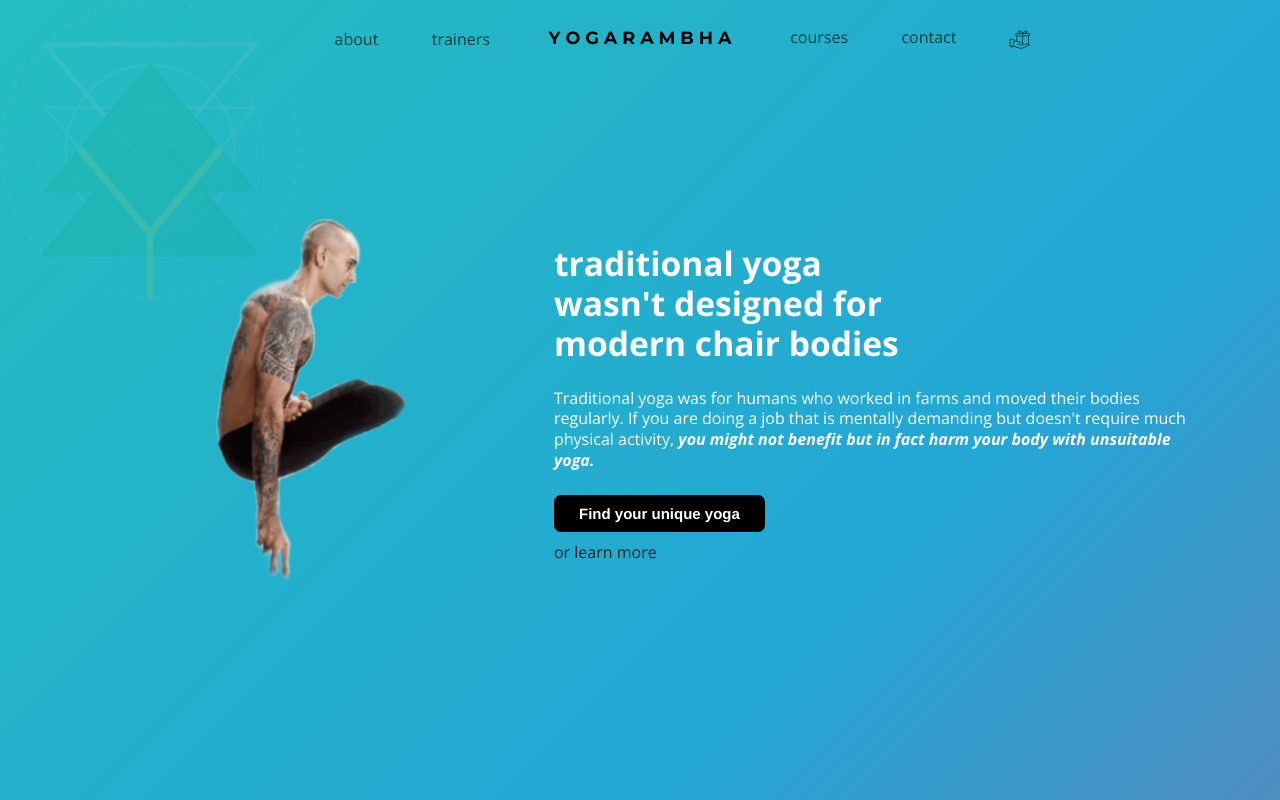
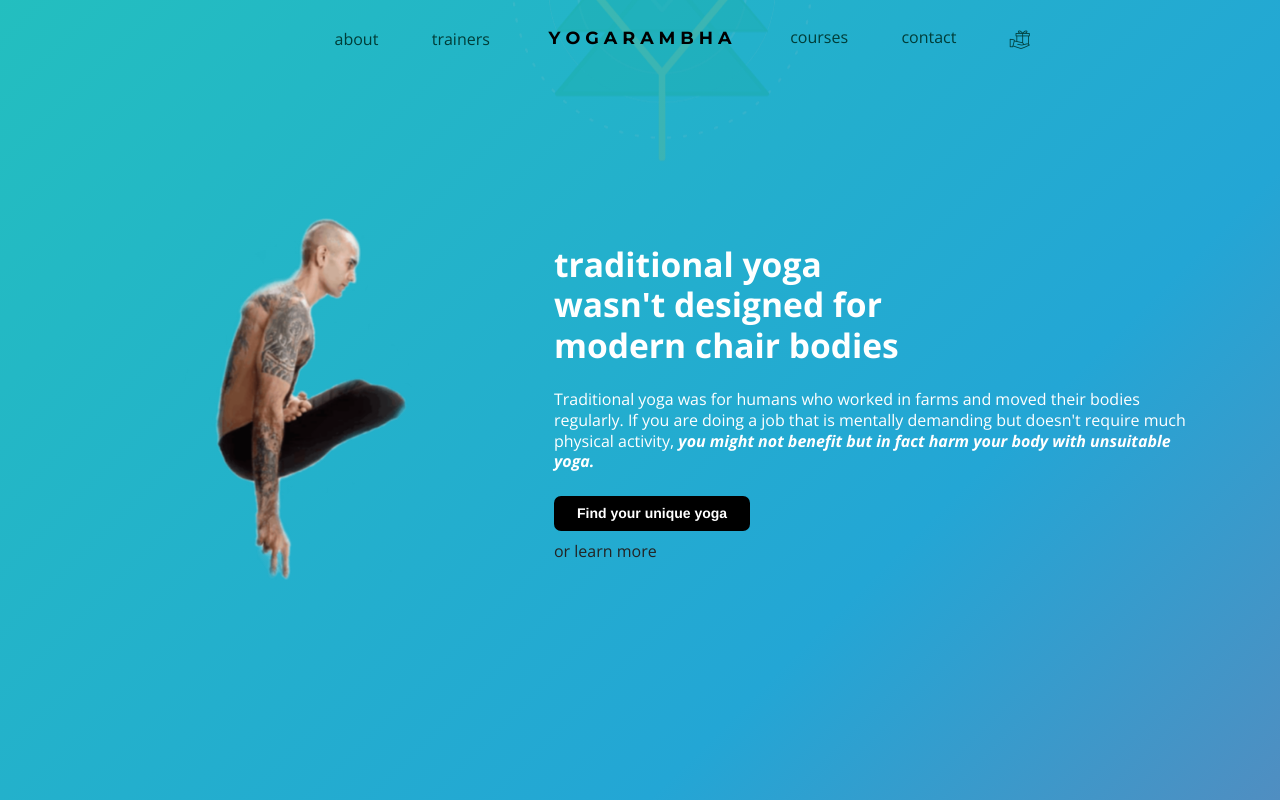
Before and after one commit to uncomplicat/yogarambha01, a plain HTML site: page index.html in a window 1280 px wide. Drawn offline with nearby package versions, Linux system fonts and the light colour scheme; a script that the page names is missing; files whose address does not match are found by name.

Commit message:
create github pages

```diff
--- a/assets/mobirise/css/mbr-additional.css
+++ b/assets/mobirise/css/mbr-additional.css
@@ -1352,13 +1352,13 @@ body {
 }
 .cid-r979O7tW1h .div-block-x {
   position: absolute;
-  center: 0%;
-  top: 0px;
-  margin-left: auto;
-  margin-right: auto;
+  top: -20%;
+  left: 40vw;
+  align: center;
   overflow: hidden;
-  width: 300px;
-  height: 300px;
+  width: 30%;
+  height: auto;
+  float: right;
   animation: float 6s ease-in-out infinite;
   opacity: 0.11;
 }
--- a/index.html
+++ b/index.html
@@ -88,7 +88,7 @@
                 <h1 class="mbr-section-title mbr-white pb-3 mbr-fonts-style display-1"><strong><br>traditional yoga</strong><br><strong>wasn't designed for<br></strong><strong>modern chair bodies</strong></h1>
                 <h3 class="mbr-section-subtitle align-left mbr-white mbr-light pb-3 mbr-fonts-style display-7">Traditional yoga was for humans who worked in farms and moved their bodies regularly. If you are doing a job that is mentally demanding but doesn't require much physical activity, <strong><em>you might not benefit but in fact harm your body with unsuitable yoga.</em></strong><br></h3>
                 <div class="mbr-section-text mbr-white pb-3 ">
-                    <p class="mbr-text mbr-fonts-style display-4"><a class="typeform-share button" href="https://vivek55.typeform.com/to/cuo6zT" data-mode="drawer_right" style="display: inline-block; background-color: rgb(0, 0, 0); color: white; font-family: Helvetica, Arial, sans-serif; font-size: 15px; line-height: 37.5px; text-align: center; margin: 0px; height: 37.5px; padding: 0px 25px; border-radius: 7px; max-width: 100%; white-space: nowrap; overflow: hidden; text-overflow: ellipsis; font-weight: bold; -webkit-font-smoothing: antialiased;" data-hide-headers="true" data-hide-footer="true" target="_blank">Find your unique yoga </a>&nbsp;<br>or learn more<br>
+                    <p class="mbr-text mbr-fonts-style display-4"><a class="typeform-share button" href="https://vivek55.typeform.com/to/cuo6zT" data-mode="drawer_right" style="display: inline-block; background-color: rgb(0, 0, 0); color: white; font-family: Helvetica, Arial, sans-serif; font-size: 14px; line-height: 35px; text-align: center; margin: 0px; height: 35px; padding: 0px 23px; border-radius: 7px; max-width: 100%; white-space: nowrap; overflow: hidden; text-overflow: ellipsis; font-weight: bold; -webkit-font-smoothing: antialiased;" data-hide-headers="true" data-hide-footer="true" data-submit-close-delay="5" target="_blank">Find your unique yoga </a>&nbsp;<script> (function() { var qs,js,q,s,d=document, gi=d.getElementById, ce=d.createElement, gt=d.getElementsByTagName, id="typef_orm_share", b="https://embed.typeform.com/"; if(!gi.call(d,id)){ js=ce.call(d,"script"); js.id=id; js.src=b+"embed.js"; q=gt.call(d,"script")[0]; q.parentNode.insertBefore(js,q) } })() </script><br>or learn more<br>
                     </p>
                 </div>
 
```
Also changed, not shown: 1 other file.
